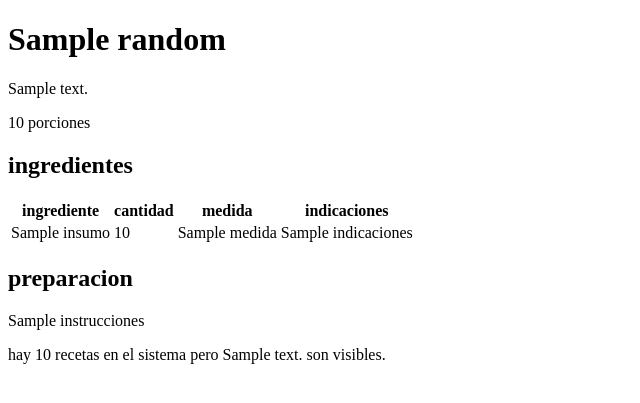
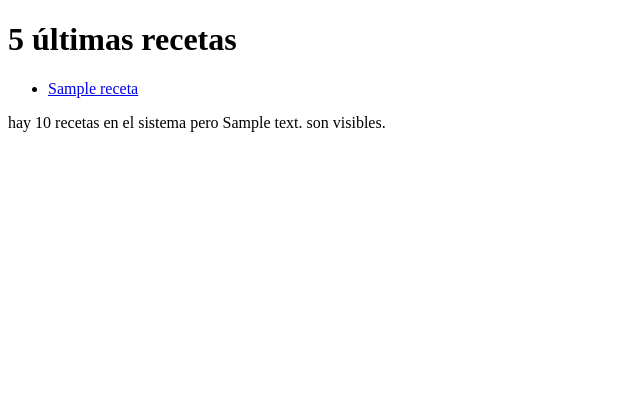
Before and after one commit to miguelpayet/recetas, a Django app: template recetas/templates/recetas/index.html in a window 1280 px wide. Shown: the top 403 px of the page, without its empty margins (0-640 px from the left). Run offline with Django 3.2, Linux system fonts and the light colour scheme; the template is opened without the code that fills it: most values are stand-ins (such as "Sample title", 1, 10 or a date in 2020); some libraries are stand-ins or nearby versions.

Commit message:
resucitar

```diff
--- a/recetas/models/receta.py
+++ b/recetas/models/receta.py
@@ -27,6 +27,11 @@ class Receta(models.Model):
         posicion = randint(1, total)
         return recetas[posicion - 1]
 
+    @classmethod
+    def obtener_ultimos(cls):
+        recetas = Receta.objects.order_by('-actualizacion')[:5]
+        return recetas.all()
+
     class Meta:
         managed = False
         db_table = 'receta'
--- a/recetas/templates/recetas/index.html
+++ b/recetas/templates/recetas/index.html
@@ -9,37 +9,13 @@
 </head>
 <body>
 </body>
-<div class="receta">
-    <h1>{{ random.nombre }}</h1>
-    <div class="descripcion">
-        {{ random.descripcion | my_markdown }}
-    </div>
-    <div class="porciones">
-        {{ random.porciones }} porciones
-    </div>
-    <h2>ingredientes</h2>
-    <table class="ingredientes">
-        <thead>
-        <th class="nombre">ingrediente</th>
-        <th class="cantidad">cantidad</th>
-        <th class="medida">medida</th>
-        <th class="indicaciones">indicaciones</th>
-        </thead>
-        <tbody>
-        {% for ing in random.ingrediente_set.all %}
-        <tr>
-            <td>{{ ing.insumo.nombre }}</td>
-            <td>{{ ing.cantidad }}</td>
-            <td>{{ ing.medida }}</td>
-            <td>{% if ing.indicaciones %}{{ ing.indicaciones }}{%endif%}</td>
-        </tr>
-        </tbody>
+<div class="index">
+    <h1>5 últimas recetas</h1>
+    <ul>
+        {% for r in recetas %}
+        <li><a href="/receta/{{r.idreceta}}">{{ r.nombre }}</a></li>
         {% endfor %}
-    </table>
-    <h2>preparacion</h2>
-    <div class="instrucciones">
-        {{ random.instrucciones | my_markdown }}
-    </div>
+    </ul>
 </div>
 <p>hay {{ cantidad }} recetas en el sistema pero {{ visibles }} son visibles.</p>
 </html>
--- a/recetas/urls.py
+++ b/recetas/urls.py
@@ -2,8 +2,10 @@ from django.urls import path
 from django.conf.urls.static import static
 from django.conf import settings
 
-from recetas.views import index_view
+from recetas.views import index
+from recetas.views import RecetaView
 
 urlpatterns = [
-                  path('', index_view, name="index"),
+                  path('', index, name="index"),
+                  path('receta/<int:idreceta>/', RecetaView.as_view(), name="recetas"),
               ] + static(settings.MEDIA_URL, document_root=settings.MEDIA_ROOT)
--- a/recetas/views/__init__.py
+++ b/recetas/views/__init__.py
@@ -1 +1,2 @@
-from .index_view import index_view
+from .index import index
+from .receta import RecetaView
```
Also changed, not shown: recetas/templates/recetas/receta.html (renamed from recetas/templates/recetas_app/index.html, +6 -7 lines), recetas/views/index.py (added, +10 -0 lines), recetas/views/index_view.py (deleted, +0 -10 lines), recetas/views/receta.py (added, +12 -0 lines), 1 other file.
